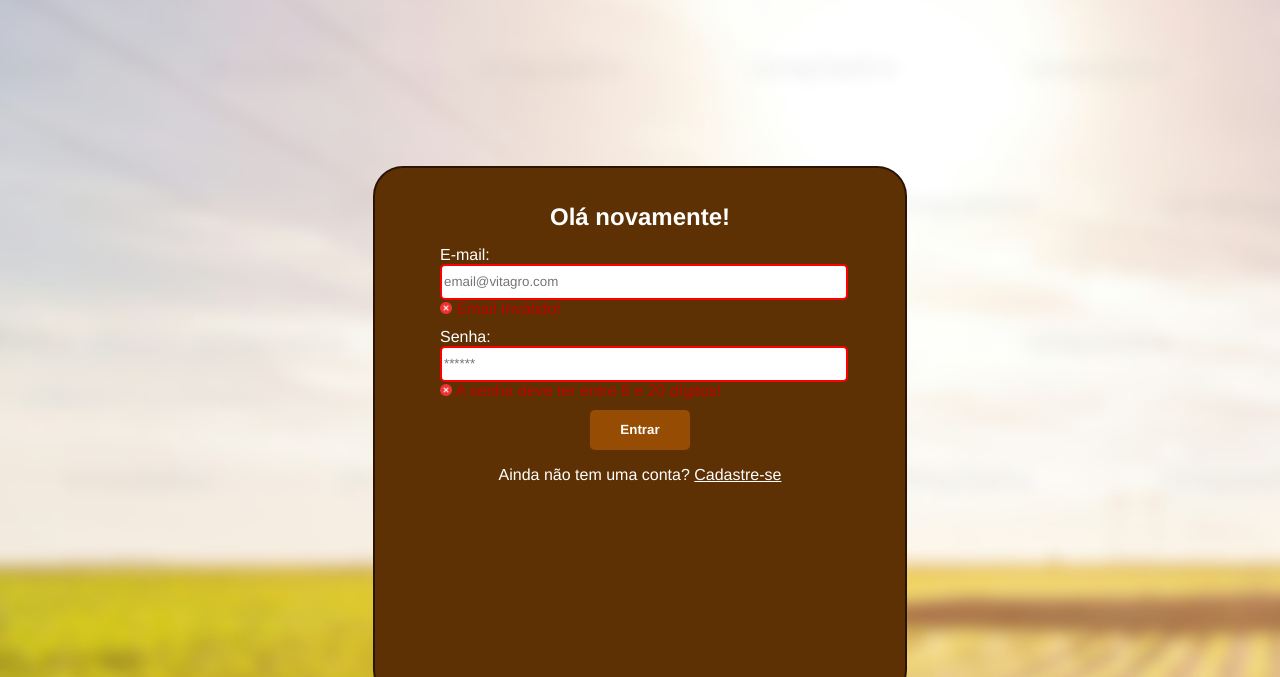
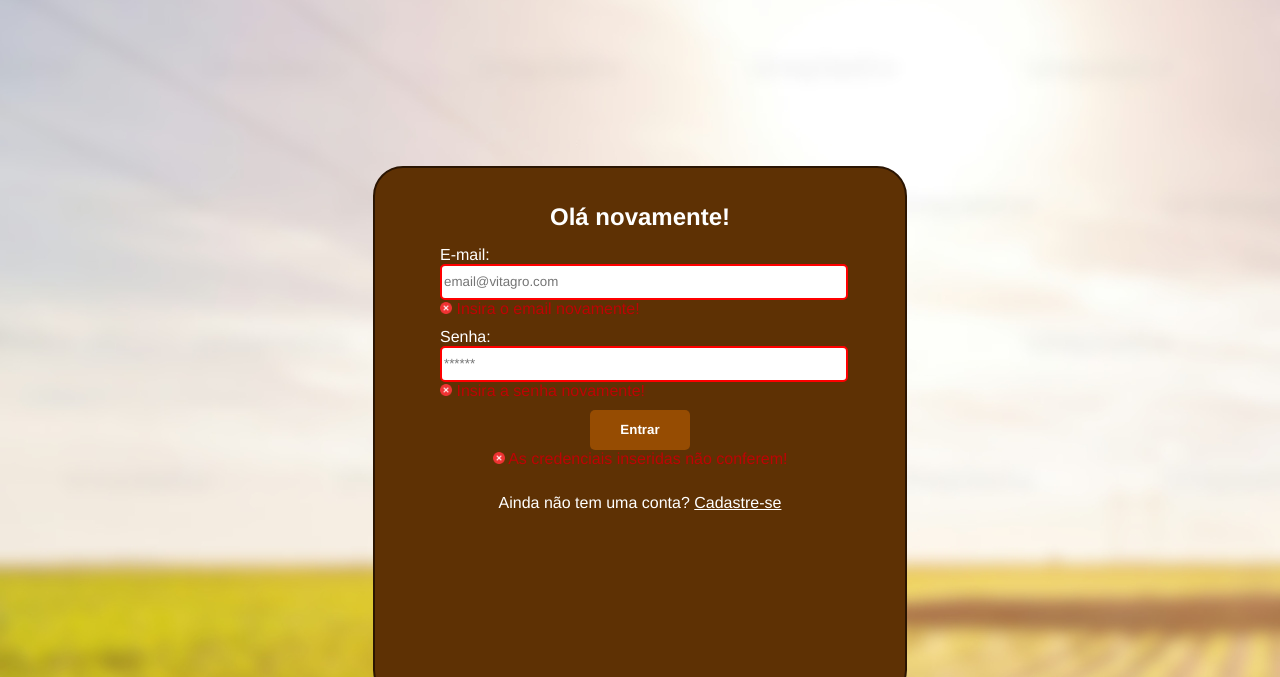
Before and after one commit to Leo0192/Pesquisa-e-Inovacao, a plain HTML site: page Individual - Hércules/Website/login.html in a window 1280 px wide. Both pictures are taken after a click on the button "Entrar". Shown: the part 112-789 px from the top of the page. Drawn offline with Linux system fonts and the light colour scheme.

Commit message:
Telas de login e cadastro majoritariamente finalizadas

```diff
--- a/Individual - Hércules/Website/js/vitagro.js
+++ b/Individual - Hércules/Website/js/vitagro.js
@@ -142,7 +142,6 @@ function checkAll(){
     let phoneValid = phone();
     let passwordValid = password();
     let confirmPasswordValid = confirmPassword();
-
     if(nameValid && lastnameValid && tokenValid && cpfValid && emailValid && phoneValid && passwordValid && confirmPasswordValid){
         console.log("true");
         credential_submit_button.disabled = false;
@@ -164,3 +163,22 @@ function checkAllLogin(){
         return false;
     }
 }
+function checkAllLoginSubmit(){
+    let emailValid = input_email.value;
+    let passwordValid = input_password.value;
+    let validAll = checkAllLogin();
+    if (validAll && emailValid=='adm@vitagro.com' && passwordValid=='Vitagro123!') {
+        invalid_data.innerHTML ='';
+        window.location.href = "dashboard.html";
+        return true;
+    } else {
+        invalid_data.innerHTML = "<img src='assets/imgs/denied.png'> <span class='denied'> As credenciais inseridas não conferem! </span>";
+        input_email.style.border = "2px solid red";
+        input_email.value = "";
+        invalid_email.innerHTML = "<img src='assets/imgs/denied.png'> <span class='denied'> Insira o email novamente! </span>";
+        input_password.style.border = "2px solid red";
+        input_password.value = "";
+        invalid_password.innerHTML = "<img src='assets/imgs/denied.png'> <span class='denied'> Insira a senha novamente! </span>";
+        return false;
+    }
+}
--- a/Individual - Hércules/Website/login.html
+++ b/Individual - Hércules/Website/login.html
@@ -51,7 +51,8 @@
               <input id="input_password" type="password" placeholder="******" oninput="password()"/>
               <div id="invalid_password" class="invalid-feedback">Insira a Senha</div>
             </div>
-            <button class="credential-submit" id="login_submit_button" onclick="" onmouseover="checkAllLogin()">Entrar</button>
+            <button class="credential-submit" id="login_submit_button" onclick="checkAllLoginSubmit()" onmouseover="checkAllLogin()">Entrar</button>
+            <div id="invalid_data" class="invalid-feedback"></div>
             <div class="login-redirect">
               <p>Ainda não tem uma conta? <a href="cadastro.html">Cadastre-se</a></p>
           </div>
```
Also changed, not shown: Individual - Hércules/Website/cadastro.html (+1 -1 lines).
